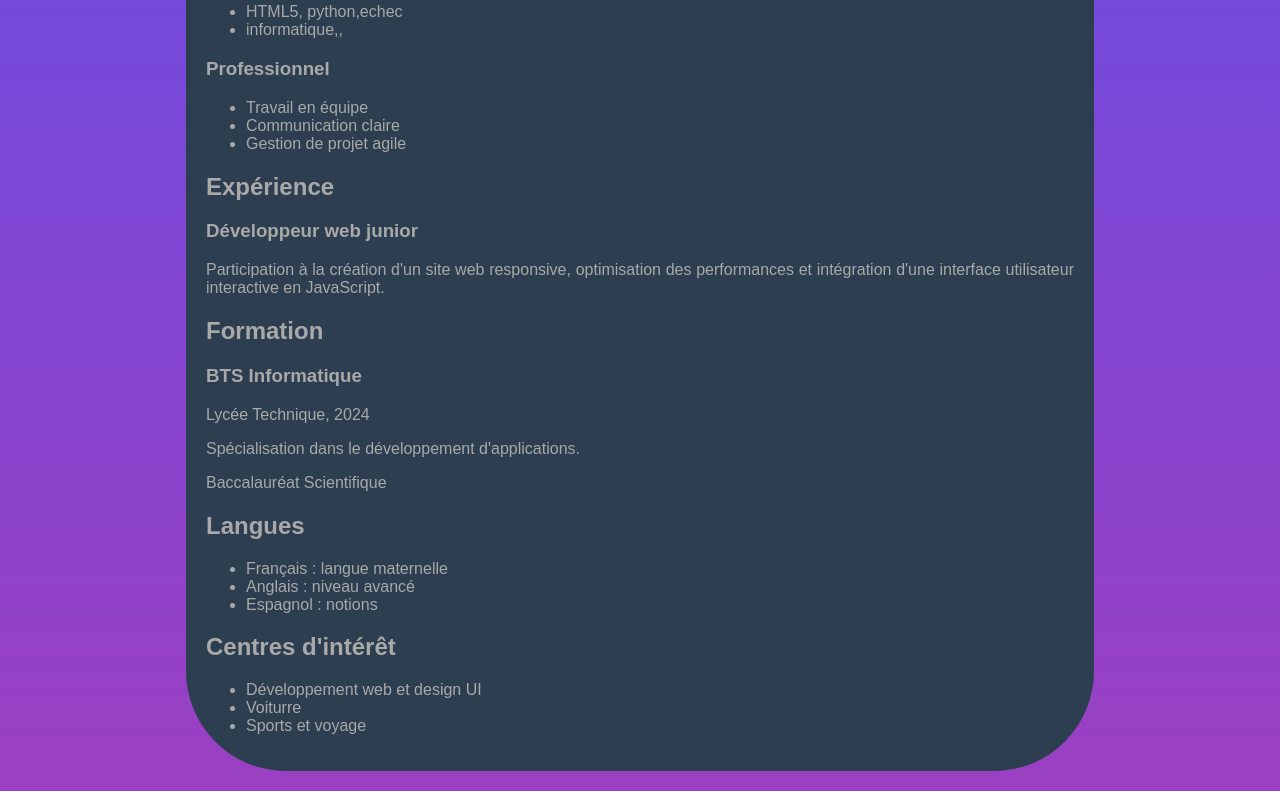
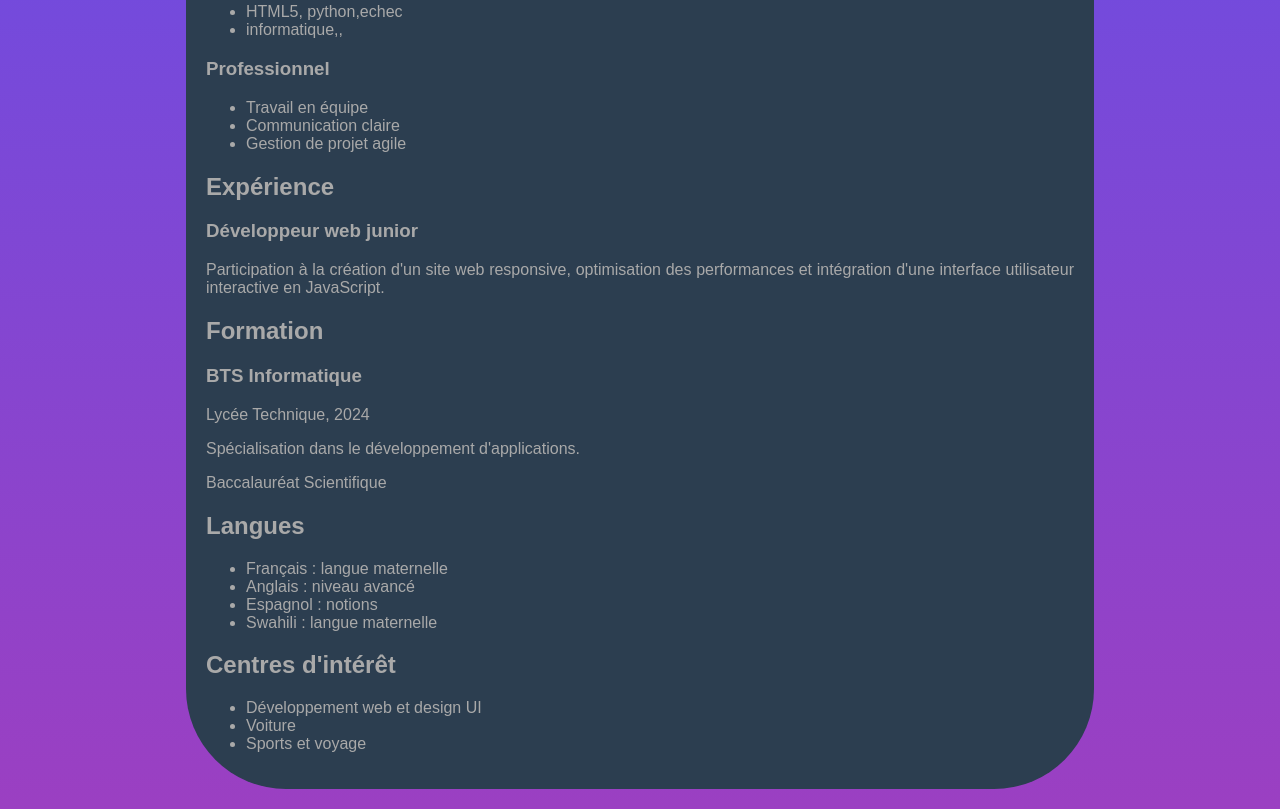
Before and after one commit to tshishikugloire-code/Cv, a plain HTML site: page cv.html in a window 1280 px wide. Shown: the part 399-1208 px from the top of the page. Drawn offline with Linux system fonts and the light colour scheme.

```diff
--- a/cv.html
+++ b/cv.html
@@ -53,14 +53,18 @@
         <li>Français : langue maternelle</li>
         <li>Anglais : niveau avancé</li>
         <li>Espagnol : notions</li>
+        <li>Swahili : langue maternelle</li>
     </ul>
 
     <h2>Centres d'intérêt</h2>
     <ul>
         <li>Développement web et design UI</li>
-        <li>Voiturre</li>
+        <li>Voiture</li>
         <li>Sports et voyage</li>
+
+
     </ul>
+
 </div>
 </body>
 </html>
```
